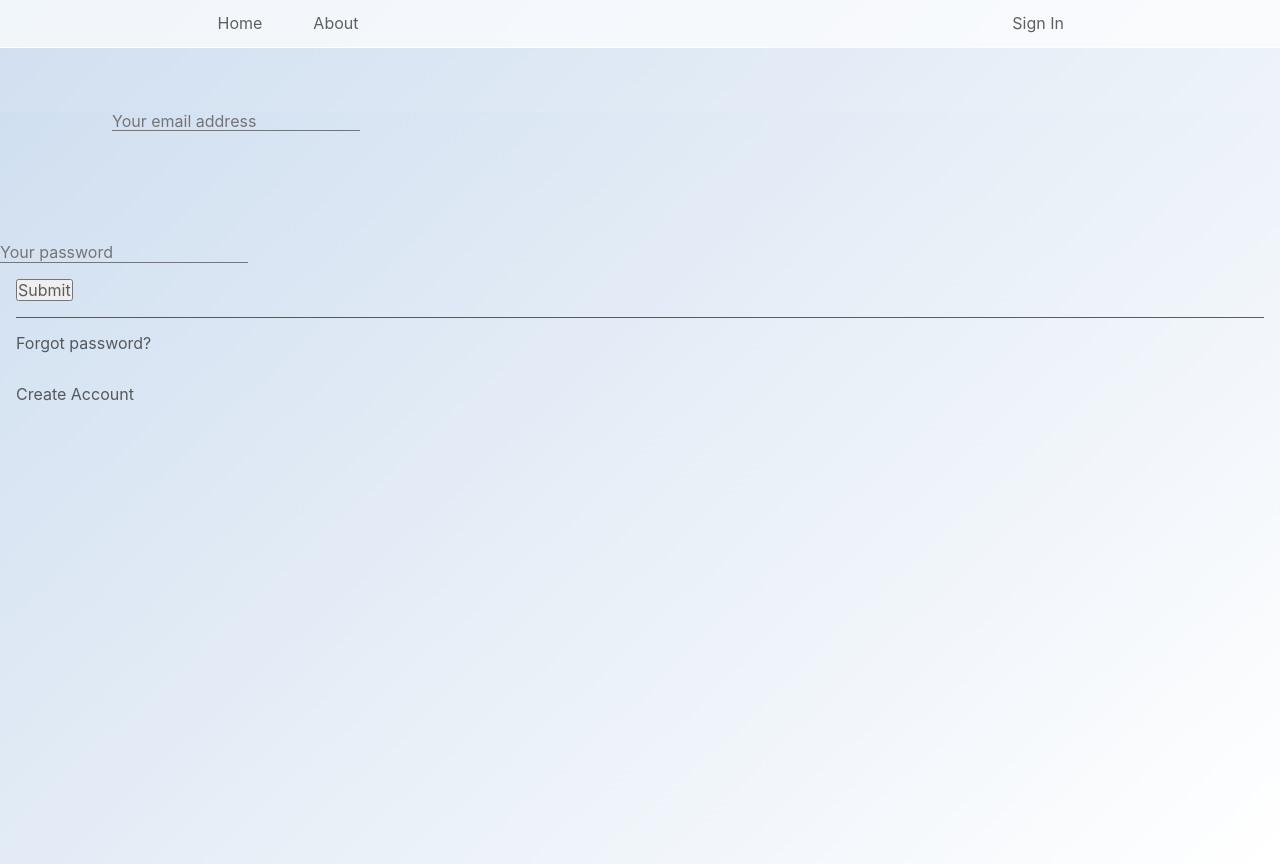
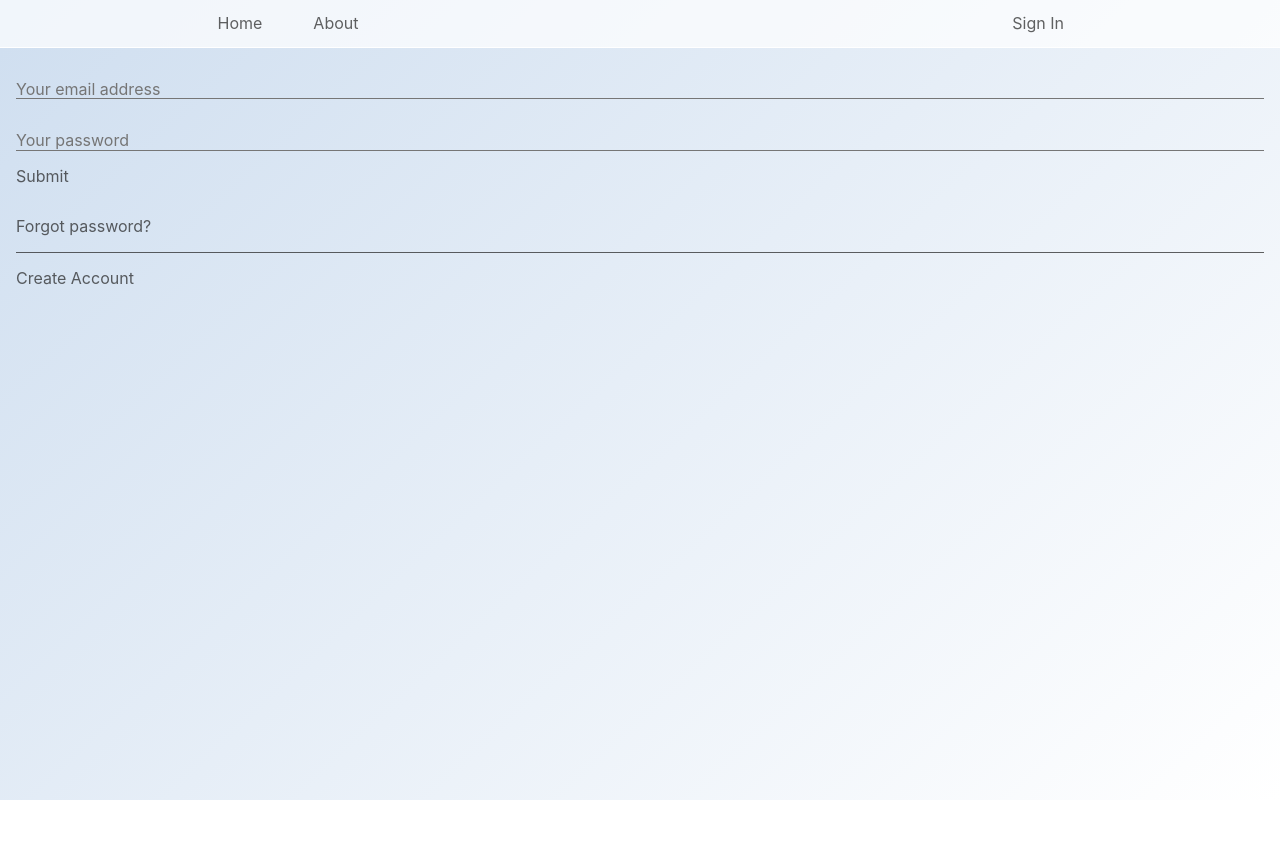
Before and after one commit to Trond-Hauge/DAT191, a Next.js app: page /user/login in a window 1280 px wide. After the commit the page ends 800 px from the top, so only its background shows below. Built offline with nearby package versions, Linux system fonts and the light colour scheme.

Commit message:
Converted login page and login dropdown to both use LoginForm component

```diff
--- a/components/LoginForm.tsx
+++ b/components/LoginForm.tsx
@@ -2,70 +2,86 @@
 
 import React from "react";
 import Link from "next/link";
-import { useRef, useState } from "react";
+import { useRef, useEffect } from "react";
+import { server } from "../next.config";
+import Router from "next/router";
 
-//export default class LoginForm extends React.Component {
-export default function LoginForm() {
-  const emailRef = useRef < HTMLInputElement > (null);
-  const passRef = useRef < HTMLInputElement > (null);
-  const [message, setMessage] = useState < any > (null);
+export default function LoginForm(redirectPath?) {
+  const emailRef = useRef<HTMLInputElement>(null);
+  const passRef = useRef<HTMLInputElement>(null);
+  const msgRef = useRef<HTMLParagraphElement>(null);
 
+  function handleKeyDown(e) {
+    switch (e.code) {
+      case "Enter": {
+        handleForm();
+      }
+      break;
+    }
+  }
 
-  const state = {
-    email: "",
-    password: "",
-  };
-
-  const handleChange = (event) => {
-    this.setState({ [event.target.name]: event.target.value });
-  };
-
-  const handleSubmit = (event) => {
-    event.preventDefault();
-  };
+  useEffect( () => {
+    window.addEventListener("keydown", handleKeyDown);
+    return () => {
+      window.removeEventListener("keydown", handleKeyDown);
+    }
+  })
 
   async function handleForm() {
-    const respt = await fetch("http://localhost:3000/api/user/login", {
-      method: "POST",
-      headers: { "Conent-type": "application/json" },
+    const res = await fetch(`${server}/api/user/login`, {
+      method: 'POST',
+      headers: { 'Content-Type': 'application/json' },
       body: JSON.stringify({
         email: emailRef.current?.value,
-        password: passRef.current?.value,
+        password: passRef.current?.value
+      })
+    });
+
+    const { message } = await res.json();
+
+    if (res.status === 200) {
+      if (redirectPath) Router.push(redirectPath);
+      else Router.reload();
+    }
+    else if (res.status === 207) {
+      msgRef.current.innerText = message;
+    }
+  }
+
+  async function handleForgottenPassword() {
+    const res = await fetch(`${server}/api/user/requestPasswordReset`, {
+      method: "POST",
+      headers: { "Content-Type": "application/json" },
+      body: JSON.stringify({
+        email: emailRef.current?.value,
       }),
     });
 
-    const json = await respt.json();
-    setMessage(json);
-
-    console.log(emailRef.current?.value, passRef.current?.value);
+    const { message } = await res.json();
+    msgRef.current.innerText = message;
   }
 
-  //<form className="sign-in-form" onSubmit={this.handleSubmit}>
-
-  // before the refs: onChange={this.handleChange}
   return (
     <form className="sign-in-form">
-      <div>
+      <p ref={msgRef}></p>
       <input
         type="email"
         name="email"
         placeholder="Your email address"
         ref={emailRef}
+        required
       />
-      </div>
-      <div>
       <input
         type="password"
         name="password"
         placeholder="Your password"
         ref={passRef}
+        required
       />
-      </div>
-      <button className="submit-button" type="submit" onClick={handleForm}>
-        Submit
-      </button>
-      <hr />
-      <Link href="/register">
+      <a onClick={handleForm} type="button">Submit</a>
+      <a onClick={handleForgottenPassword}>Forgot password?</a>
+      <hr/>
+      <Link href="/user/register">
         <a>Create Account</a>
       </Link>
     </form>
--- a/components/header.tsx
+++ b/components/header.tsx
@@ -2,8 +2,9 @@
 
 import Link from "next/link";
 import Router from "next/router";
-import { useRef, useState, useEffect } from "react";
+import { useState, useEffect } from "react";
 import { server } from "../next.config";
+import LoginForm from "./LoginForm";
 
 export default function Header(isCookie) {
   return (
@@ -34,17 +35,10 @@ export default function Header(isCookie) {
 
 // Watch: https://www.youtube.com/watch?v=IF6k0uZuypA&ab_channel=Fireship
 function SignIn(isCookie) {
-  const emailRef = useRef<HTMLInputElement>(null);
-  const passRef = useRef<HTMLInputElement>(null);
   const [open, setOpen] = useState(false);
 
   function handleKeyDown(e) {
     switch (e.code) {
-      case "Enter": {
-        if (open) handleForm();
-      }
-      break;
-
       case "Escape": {
         if (open) setOpen(false);
       }
@@ -59,29 +53,12 @@ function SignIn(isCookie) {
     }
   })
 
-  async function handleForm() {
-
-    const response = await fetch(`${server}/api/user/login`, {
-      method: 'POST',
-      headers: { 'Content-Type': 'application/json' },
-      body: JSON.stringify({
-        email: emailRef.current?.value,
-        password: passRef.current?.value
-      })
-    });
-
-    const json = await response.json();
-
-    if (json.loggedIn) {
-      Router.reload();
-    }
-  }
-
   async function logout() {
     await fetch(`${server}/api/user/logout`);
     Router.reload();
+  }
 
-  }
+  const loginForm = LoginForm();
 
   if (isCookie) {
     return (
@@ -105,27 +82,7 @@ function SignIn(isCookie) {
       <a className="dropdown-button" onClick={() => setOpen(!open)}>Sign In</a>
       {open &&
         <div className="dropdown-content">
-          <div className="sign-in-form">
-            <input
-              type="email"
-              name="email"
-              placeholder="Your email address"
-              ref={emailRef}
-            />
-            <input
-              type="password"
-              name="password"
-              placeholder="Your password"
-              ref={passRef}
-            />
-            <a onClick={handleForm} type="button">
-              Submit
-            </a>
-            <hr/>
-            <Link href="/user/register">
-              <a>Create Account</a>
-            </Link>
-          </div>
+          {loginForm}
         </div>
       }
     </div>
--- a/messages/apiResponse.js
+++ b/messages/apiResponse.js
@@ -1,7 +1,9 @@
 "use strict";
 
 // Message responses
-export const PASSWORD_RESET_REQUESTED = { message: "If this user exists you will receive an email shortly to reset your password." };
+export const PASSWORD_RESET_REQUESTED = { message: "If this user exists an email will be sent to you shortly." };
+
+export const INCORRECT_LOGIN = { message: "Email or password incorrect" };
 
 // Error responses
 export const METHOD_NOT_ALLOWED = { error: "Method not allowed." };
--- a/pages/api/user/login.ts
+++ b/pages/api/user/login.ts
@@ -6,12 +6,16 @@ import { compare } from "bcrypt";
 import { sign } from "jsonwebtoken";
 import { loginCookieMaxAge } from "../../../app.config";
 import cookie from "cookie";
+import { INCORRECT_LOGIN, METHOD_NOT_ALLOWED } from "../../../messages/apiResponse";
 
 export default async function login(req: NextApiRequest, res: NextApiResponse) {
     if (req.method === "POST") {
-        const member = await db("members").where("email", req.body.email as string).select("*").first();
+        const member = await db("members").where("email", req.body.email as string).first();
+        if (!member) {
+            res.status(207).json(INCORRECT_LOGIN);
+            return;
+        }
 
-        // ToDo: All the other logic. F.ex. catching empty return, where user was not found.
         compare(req.body.password, member.password, function (err, result) {
             if(!err && result) {
                 //consider adding more features to the claims, but not anything personal. Make a hash for this purpose?
@@ -25,13 +29,14 @@ export default async function login(req: NextApiRequest, res: NextApiResponse) {
                     maxAge: loginCookieMaxAge,
                     path: "/", //root of domain
                 }));
-                res.json({ loggedIn: true });
-            } else {
-                res.json({ loggedIn: false });
+                res.status(200).json({ message: "Login successful." });
+            }
+            else {
+                res.status(207).json(INCORRECT_LOGIN);
             }
         });
-
-    } else {
-        res.status(405).json({ message: "The request was not a POST request!" });
+    }
+    else {
+        res.status(405).json(METHOD_NOT_ALLOWED);
     }
 }
--- a/pages/user/login.tsx
+++ b/pages/user/login.tsx
@@ -1,75 +1,15 @@
 "use strict";
 
-import Link from "next/link";
-import { useRef, useState } from "react";
 import Header from "../../components/header";
-import { server } from "../../next.config";
+import LoginForm from "../../components/LoginForm";
 
 export default function Login({isCookie}) {
-  const emailRef = useRef<HTMLInputElement>(null);
-  const passRef = useRef<HTMLInputElement>(null);
-  const pRef = useRef<HTMLParagraphElement>(null);
-  const [message, setMessage] = useState<any>(null);
-
-  async function handleForm() {
-    const res = await fetch(`${server}/api/user/login`, {
-      method: "POST",
-      headers: { "Content-Type": "application/json" },
-      body: JSON.stringify({
-        email: emailRef.current?.value,
-        password: passRef.current?.value,
-      }),
-    });
-
-    const json = await res.json();
-    setMessage(json);
-
-    // FOR TESTING!!
-    console.log(message);
-  }
-
-  async function handleForgottenPassword() {
-    const res = await fetch(`${server}/api/user/requestPasswordReset`, {
-      method: "POST",
-      headers: { "Content-Type": "application/json" },
-      body: JSON.stringify({
-        email: emailRef.current?.value,
-      }),
-    });
-
-    const { message } = await res.json();
-    pRef.current.innerText = message;
-  }
-
+  // TODO: Wrap login form in a container and provide styling fitting to this page.
   return (
     <>
       {Header(isCookie)}
       <main>
-        <div className="main-content">
-          <input
-            type="email"
-            name="email"
-            placeholder="Your email address"
-            ref={emailRef}
-          />
-        </div>
-        <div>
-          <input
-            type="password"
-            name="password"
-            placeholder="Your password"
-            ref={passRef}
-          />
-        </div>
-        <button className="submit-button" onClick={handleForm}>
-          Submit
-        </button>
-        <hr />
-        <p ref={pRef}></p>
-        <a onClick={handleForgottenPassword}>Forgot password?</a>
-        <Link href="/register">
-          <a>Create Account</a>
-        </Link>
+        {LoginForm("/")}
       </main>
     </>
   );
--- a/styles/navigation.css
+++ b/styles/navigation.css
@@ -85,7 +85,7 @@ hr {
 .dropdown-content {
   color: var(--dark);
   background-color: var(--light);
-  min-width: 15vw;
+  width: 15vw;
   padding-top: 1rem;
   padding-bottom: 1rem;
   z-index: 1;
@@ -95,9 +95,13 @@ hr {
 }
 
 .dropdown-content a {
-  padding: 1rem 2rem 2rem 2rem;
+  padding: 1rem 1rem 2rem 1rem;
   align-items: center;
   display: block;
+}
+
+.dropdown-content p {
+  padding: 0rem 1rem 0rem 1rem;
 }
 
 .navbar a:hover {
```
Lines whose indentation alone changed are shown as unchanged.
